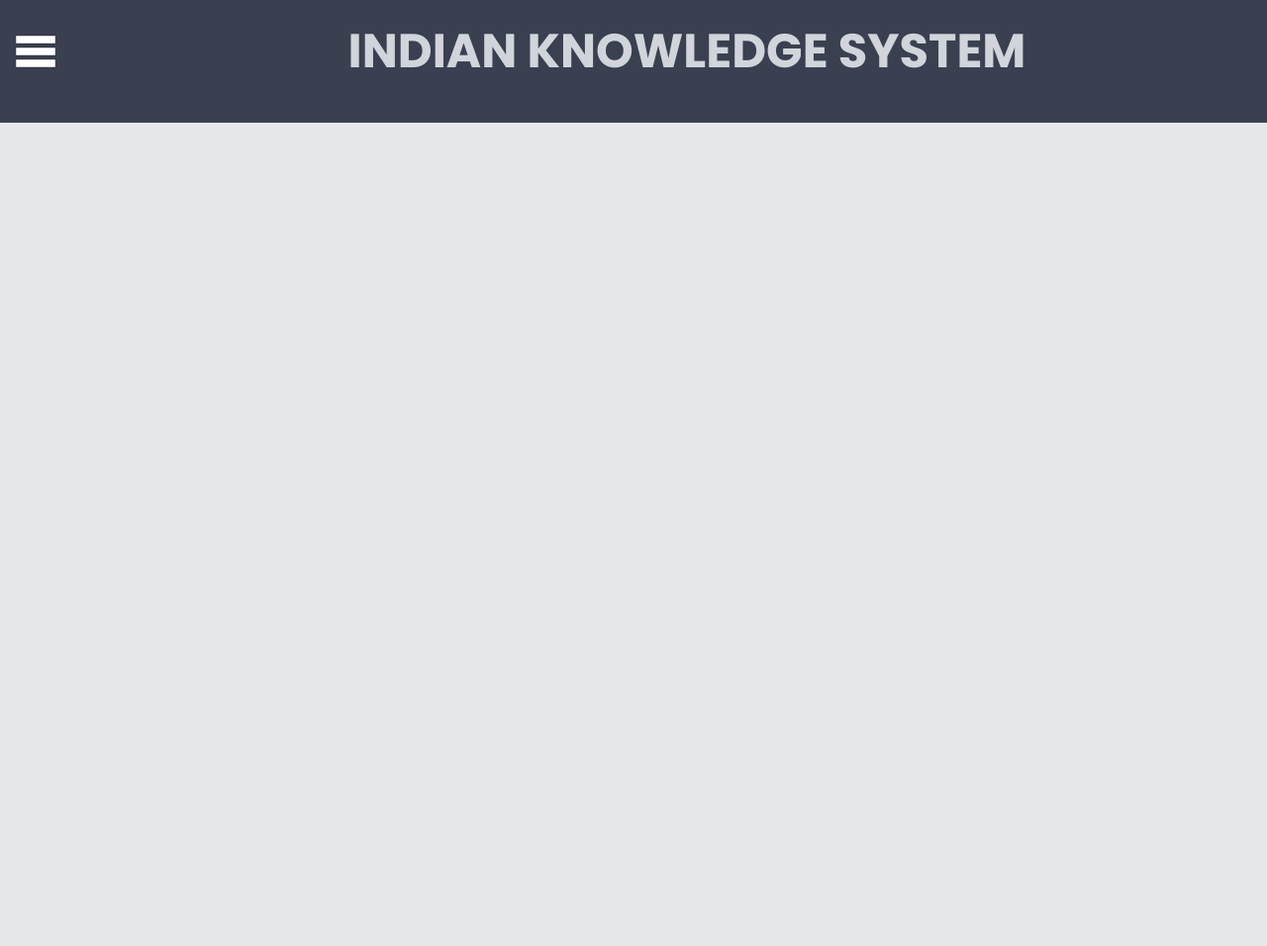
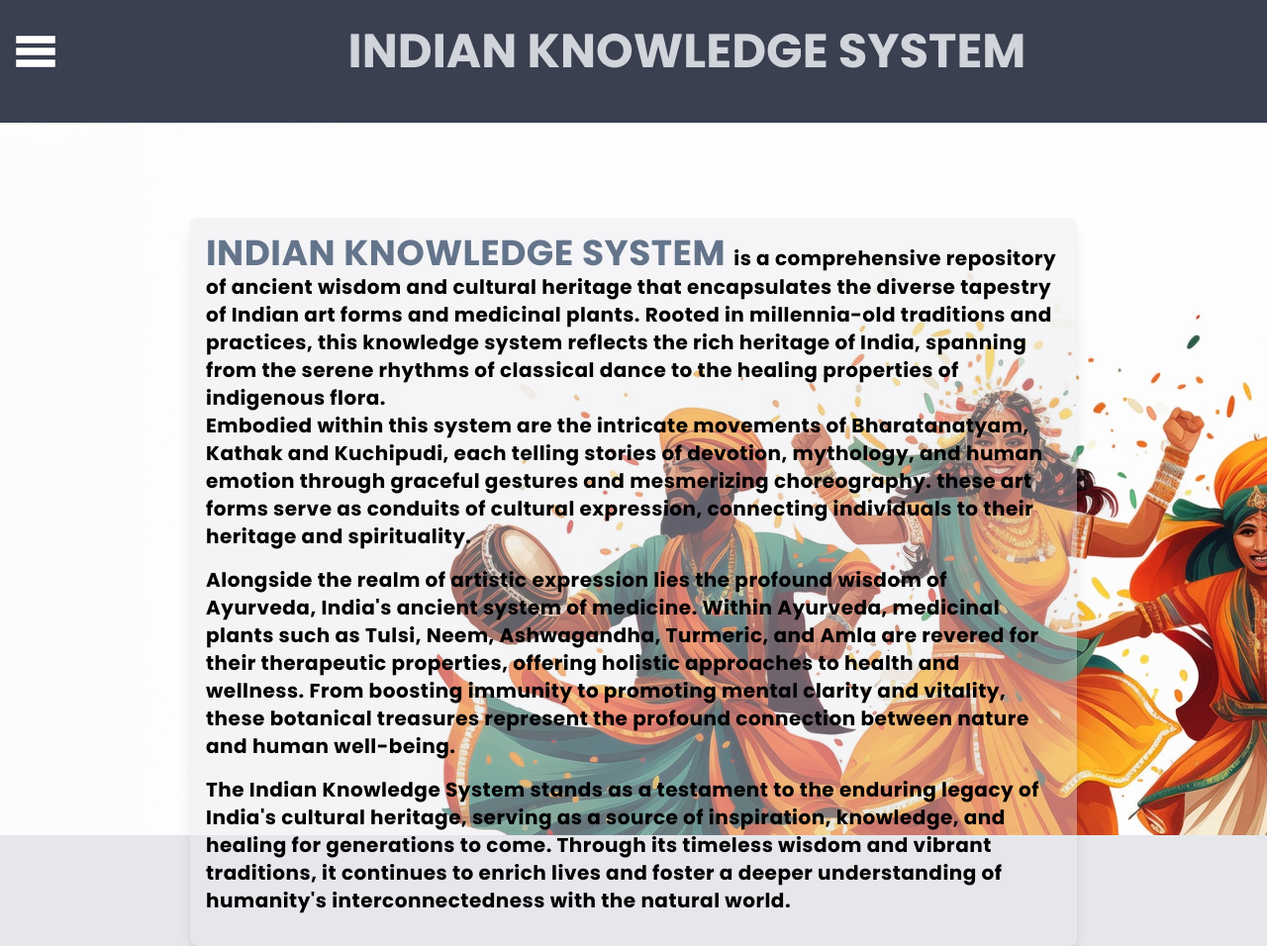
Before and after one commit to 7h3cyb3rm0nk/iks, a PHP site: page / in a window 1280 px wide. Shown: the whole page at 99% size. Before the commit the page ends 124 px from the top, so only its background shows below. Run offline with PHP 8.4, Linux system fonts and the light colour scheme; data that the repository does not hold is empty.

Commit message:
feat: add index.php contents

```diff
--- a/css/styles.css
+++ b/css/styles.css
@@ -709,6 +709,10 @@ video {
   margin-top: 2rem;
 }
 
+.mb-4{
+  margin-bottom: 1rem;
+}
+
 .flex{
   display: flex;
 }
@@ -755,6 +759,10 @@ video {
 
 .h-\[8em\]{
   height: 8em;
+}
+
+.h-\[90vh\]{
+  height: 90vh;
 }
 
 .h-fit{
@@ -857,6 +865,23 @@ video {
   width: 100%;
 }
 
+.w-screen{
+  width: 100vw;
+}
+
+.w-fit{
+  width: -moz-fit-content;
+  width: fit-content;
+}
+
+.w-60{
+  width: 15rem;
+}
+
+.w-\[70vw\]{
+  width: 70vw;
+}
+
 .min-w-36{
   min-width: 9rem;
 }
@@ -865,26 +890,12 @@ video {
   min-width: 80vw;
 }
 
-.max-w-60{
-  max-width: 15rem;
+.max-w-6xl{
+  max-width: 72rem;
 }
 
 .max-w-\[30\%\]{
   max-width: 30%;
-}
-
-.max-w-min{
-  max-width: -moz-min-content;
-  max-width: min-content;
-}
-
-.max-w-fit{
-  max-width: -moz-fit-content;
-  max-width: fit-content;
-}
-
-.max-w-6xl{
-  max-width: 72rem;
 }
 
 .flex-none{
@@ -1176,6 +1187,18 @@ video {
   --tw-bg-opacity: 0.9;
 }
 
+.bg-opacity-40{
+  --tw-bg-opacity: 0.4;
+}
+
+.bg-opacity-20{
+  --tw-bg-opacity: 0.2;
+}
+
+.bg-opacity-30{
+  --tw-bg-opacity: 0.3;
+}
+
 .bg-gradient-to-b{
   background-image: linear-gradient(to bottom, var(--tw-gradient-stops));
 }
@@ -1234,6 +1257,10 @@ video {
   padding: 1.25rem;
 }
 
+.p-6{
+  padding: 1.5rem;
+}
+
 .p-7{
   padding: 1.75rem;
 }
@@ -1319,6 +1346,10 @@ video {
   padding-top: 2rem;
 }
 
+.pt-\[6em\]{
+  padding-top: 6em;
+}
+
 .text-left{
   text-align: left;
 }
@@ -1385,6 +1416,10 @@ video {
   letter-spacing: 0.1em;
 }
 
+.tracking-wide{
+  letter-spacing: 0.025em;
+}
+
 .text-amber-950{
   --tw-text-opacity: 1;
   color: rgb(69 26 3 / var(--tw-text-opacity));
@@ -1453,6 +1488,41 @@ video {
 .text-zinc-800{
   --tw-text-opacity: 1;
   color: rgb(39 39 42 / var(--tw-text-opacity));
+}
+
+.text-slate-200{
+  --tw-text-opacity: 1;
+  color: rgb(226 232 240 / var(--tw-text-opacity));
+}
+
+.text-slate-500{
+  --tw-text-opacity: 1;
+  color: rgb(100 116 139 / var(--tw-text-opacity));
+}
+
+.text-slate-400{
+  --tw-text-opacity: 1;
+  color: rgb(148 163 184 / var(--tw-text-opacity));
+}
+
+.text-slate-600{
+  --tw-text-opacity: 1;
+  color: rgb(71 85 105 / var(--tw-text-opacity));
+}
+
+.text-gray-500{
+  --tw-text-opacity: 1;
+  color: rgb(107 114 128 / var(--tw-text-opacity));
+}
+
+.text-cyan-800{
+  --tw-text-opacity: 1;
+  color: rgb(21 94 117 / var(--tw-text-opacity));
+}
+
+.text-black{
+  --tw-text-opacity: 1;
+  color: rgb(0 0 0 / var(--tw-text-opacity));
 }
 
 .underline{
--- a/index.php
+++ b/index.php
@@ -8,7 +8,7 @@ require("connection.php");
 <head>
     <meta charset="UTF-8">
     <meta name="viewport" content="width=device-width, initial-scale=1.0">
-    <title>Admin | AyurMeds</title>
+    <title>Inidan Knowledge System</title>
     <link rel="stylesheet" href="/css/styles.css?v=<?= time(); ?>">
 
 
@@ -16,7 +16,25 @@ require("connection.php");
 
 <body class="min-h-screen bg-gray-200 ">
     <?php include __DIR__ . "/pages/header.php"; ?>
+    <section class="main-content h-[90vh] pt-[6em] px-12 w-screen" style="background-image: url('assets/jpgs/iks.jpg');">
+        <div class="text-xl poppins-700 w-[70vw] mx-auto text-black  shadow-lg bg-gray-200 bg-opacity-40 p-4 rounded-lg tracking-wide" >
+        <span class="heading-text poppins-600 text-slate-500 text-4xl font-bold w-fit">
+            INDIAN KNOWLEDGE SYSTEM
+        </span>is a comprehensive repository of ancient wisdom and cultural heritage that encapsulates the diverse tapestry of Indian art forms and medicinal plants. Rooted in millennia-old traditions and practices, this knowledge system reflects the rich heritage of India, spanning from the serene rhythms of classical dance to the healing properties of indigenous flora.
+        <p class="mb-4">
+
+Embodied within this system are the intricate movements of Bharatanatyam, Kathak and Kuchipudi, each telling stories of devotion, mythology, and human emotion through graceful gestures and mesmerizing choreography. these art forms serve as conduits of cultural expression, connecting individuals to their heritage and spirituality.
+</p>
+<p class="mb-4">
+Alongside the realm of artistic expression lies the profound wisdom of Ayurveda, India's ancient system of medicine. Within Ayurveda, medicinal plants such as Tulsi, Neem, Ashwagandha, Turmeric, and Amla are revered for their therapeutic properties, offering holistic approaches to health and wellness. From boosting immunity to promoting mental clarity and vitality, these botanical treasures represent the profound connection between nature and human well-being.
+</p>
+<p class="mb-4">
+The Indian Knowledge System stands as a testament to the enduring legacy of India's cultural heritage, serving as a source of inspiration, knowledge, and healing for generations to come. Through its timeless wisdom and vibrant traditions, it continues to enrich lives and foster a deeper understanding of humanity's interconnectedness with the natural world.
+</p>
+        </div>
+    </section>
     <script src="/js/scripts.js"></script>
+
 </body>
 
 </html>
```
Also changed, not shown: assets/jpgs/iks.jpg (added).
